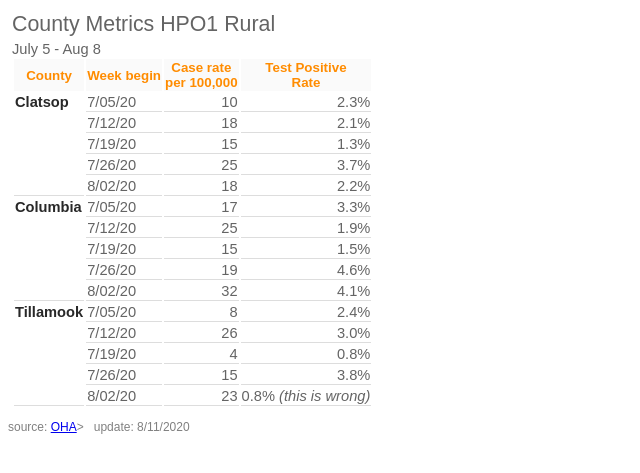
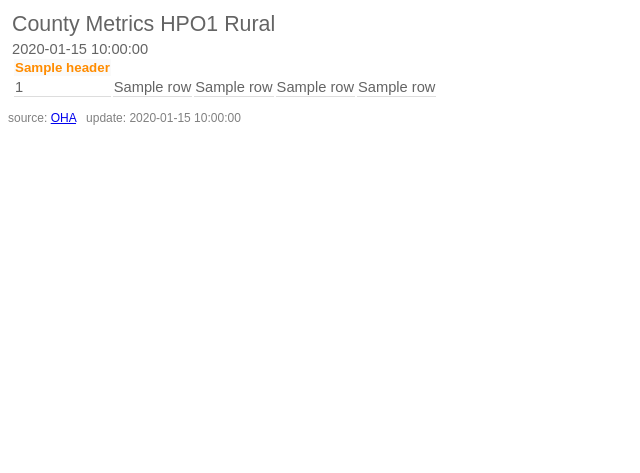
Before and after one commit to brian32768/corona_collector, a Python web app: template templates/county_metrics.html in a window 1280 px wide. Shown: the top 473 px of the page, without its empty margins (0-640 px from the left). Run offline with Jinja, Linux system fonts and the light colour scheme; the template is opened without the code that fills it: most values are stand-ins (such as "Sample title", 1, 10 or a date in 2020).

Commit message:
build county metrics html from ODS spreadsheet

```diff
--- a/requirements.txt
+++ b/requirements.txt
@@ -9,3 +9,4 @@ jinja2
 # There is a bug in camelot if you install the latest pdfminer
 pdfminer.six==20200517
 camelot-py>=0.8.0
+pandas_ods_reader>=0.5.3
--- a/templates/county_metrics.html
+++ b/templates/county_metrics.html
@@ -13,97 +13,25 @@
 
     <div id="rural" class="cases">
         <div class="title">County Metrics HPO1 Rural</div>
-        July 5 - Aug 8
+        {{ date_range }}
         <table>
             <thead>
             <tr>
-                <th>County</th>
-                <th>Week begin</th>
-                <th>Case rate <br />per 100,000</th>
-                <th>Test Positive <br /> Rate</th>
+            {% for h in headers %}
+                <th>{{ h }}</th>
+            {% endfor %}
             </tr>
             </thead>
             <tbody>
+            {% for row in table %}
             <tr>
-                <td rowspan="5" class="county"><b>Clatsop</b></td>
-                <td class="date">7/05/20</td>
-                <td>10</td>
-                <td>2.3%</td>
+                <td class="county">{{ row[0] }}</td>
+                <td class="date">{{ row[1] }}</td>
+                <td>{{ row[2] }}</td>
+                <td>{{ row[3] }}</td>
+                <td>{{ row[4] }}</td>
             </tr>
-            <tr>
-                <td class="date">7/12/20</td>
-                <td>18</td>
-                <td>2.1%</td>
-            </tr>
-            <tr>
-                <td class="date">7/19/20</td>
-                <td>15</td>
-                <td>1.3%</td>
-            </tr>
-            <tr>
-                <td class="date">7/26/20</td>
-                <td>25</td>
-                <td>3.7%</td>
-            </tr>
-            <tr>
-                <td class="date">8/02/20</td>
-                <td>18</td>
-                <td>2.2%</td>
-            </tr>
-
-            <tr>
-                <td rowspan="5" class="county"><b>Columbia</b></td>
-                <td class="date">7/05/20</td>
-                <td>17</td>
-                <td>3.3%</td>
-            </tr>
-            <tr>
-                <td class="date">7/12/20</td>
-                <td>25</td>
-                <td>1.9%</td>
-            </tr>
-            <tr>
-                <td class="date">7/19/20</td>
-                <td>15</td>
-                <td>1.5%</td>
-            </tr>
-            <tr>
-                <td class="date">7/26/20</td>
-                <td>19</td>
-                <td>4.6%</td>
-            </tr>
-            <tr>
-                <td class="date">8/02/20</td>
-                <td>32</td>
-                <td>4.1%</td>
-            </tr>
-
-            <tr>
-                <td rowspan="5" class="county"><b>Tillamook</b></td>
-                <td class="date">7/05/20</td>
-                <td>8</td>
-                <td>2.4%</td>
-            </tr>
-            <tr>
-                <td class="date">7/12/20</td>
-                <td>26</td>
-                <td>3.0%</td>
-            </tr>
-            <tr>
-                <td class="date">7/19/20</td>
-                <td>4</td>
-                <td>0.8%</td>
-            </tr>
-            <tr>
-                <td class="date">7/26/20</td>
-                <td>15</td>
-                <td>3.8%</td>
-            </tr>
-            <tr>
-                <td class="date">8/02/20</td>
-                <td>23</td>
-                <td>0.8% <i>(this is wrong)</i></td>
-            </tr>
+            {% endfor %}
             </tbody>
         </table>
     </div>
@@ -112,8 +40,8 @@
     </div>
 
     <div class="byline">
-        source: <a href="https://www.oregon.gov/oha/PH/DISEASESCONDITIONS/DISEASESAZ/Emerging%20Respitory%20Infections/Weekly-County-Metrics.pdf">OHA</a>>
-        &nbsp; update: 8/11/2020
+        source: <a href="https://www.oregon.gov/oha/PH/DISEASESCONDITIONS/DISEASESAZ/Emerging%20Respitory%20Infections/Weekly-County-Metrics.pdf">OHA</a>
+        &nbsp; update: {{ now }}
     </div>
 
 </body>
--- a/templates/static/ms.css
+++ b/templates/static/ms.css
@@ -17,8 +17,6 @@ tbody, td {
     vertical-align: top;
     text-align: right;
     border-bottom: 1px solid #ddd;
-}
-tbody, tr {
 }
 .date {
     text-align: left;
```
Also changed, not shown: oha_county_metrics.py (added, +44 -0 lines), templates/base.html (added, +26 -0 lines), 1 other file.
